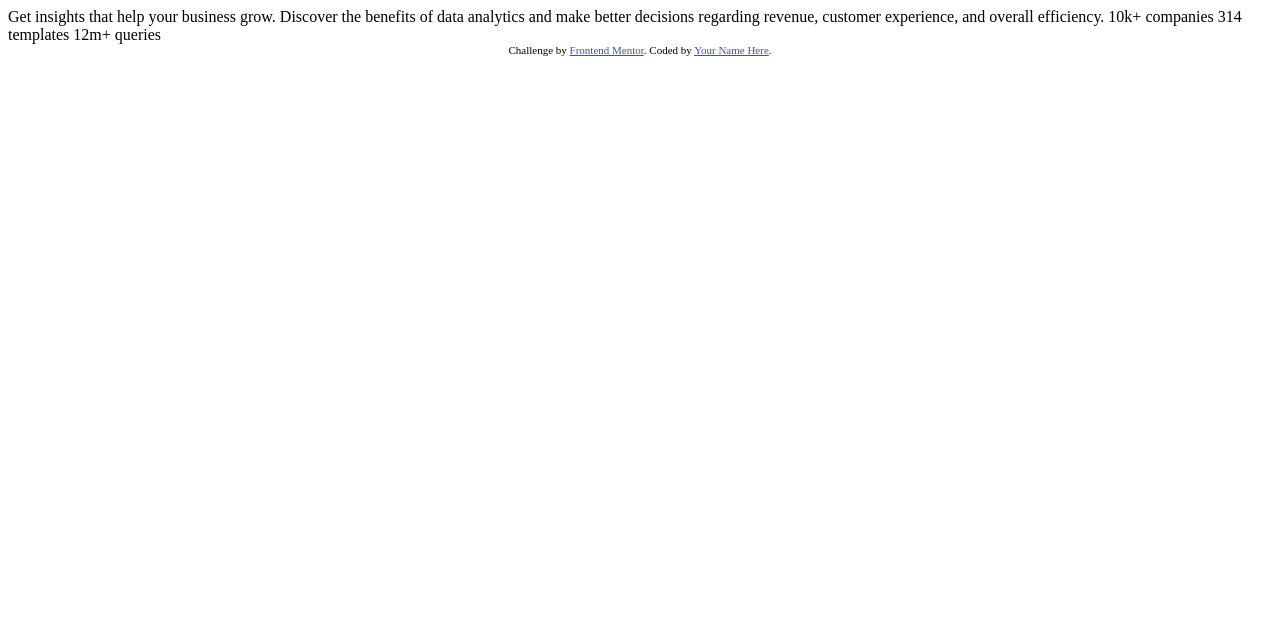
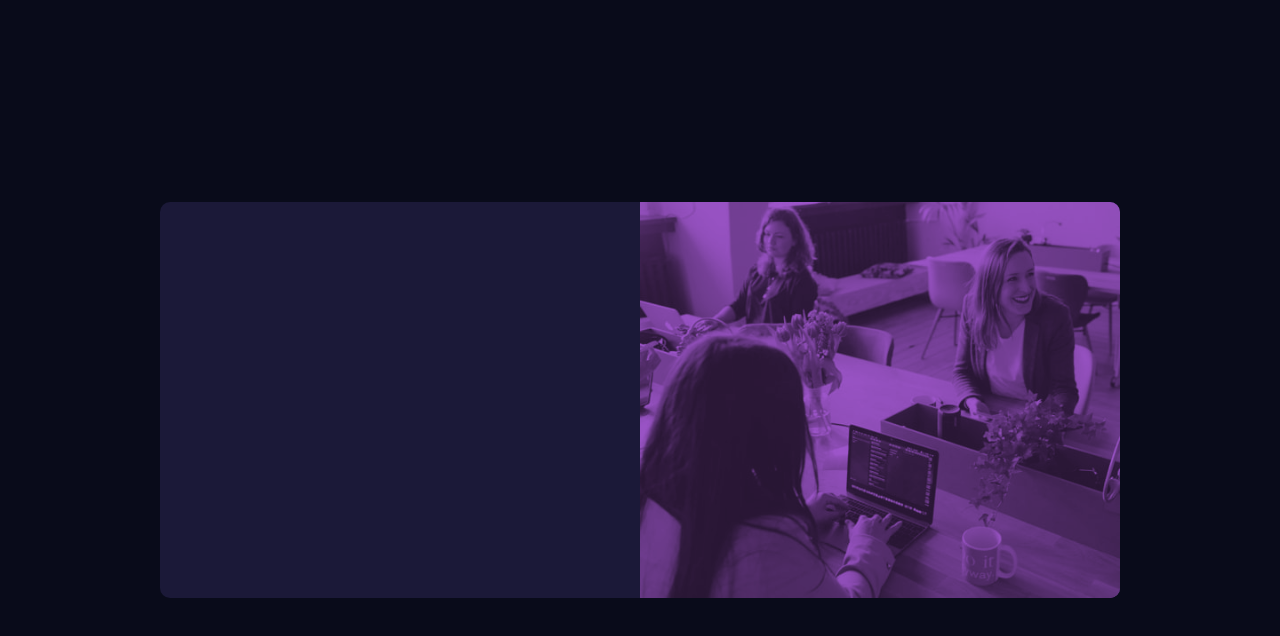
Before and after one commit to aug-dev/preview-card-component, a plain HTML site: page index.html in a window 1280 px wide. Drawn offline with Linux system fonts and the light colour scheme.

Commit message:
Responsive Layout Done (Without text)

```diff
--- /dev/null
+++ b/assets/css/main-stylesheet.css
@@ -0,0 +1,90 @@
+*, *::before, *::after { box-sizing: border-box; }
+
+/* Color variables */
+:root {
+    /* Primary colors */
+    --main-background: hsl(233, 47%, 7%);
+    --card-background: hsl(244, 38%, 16%);
+    --accent: hsl(277, 64%, 61%);
+
+    /* Neutral colors */
+    --main-heading-and-stats: hsl(0, 0%, 100%);
+    --main-paragraph: hsla(0, 0%, 100%, 0.75);
+    --stat-headings: hsla(0, 0%, 100%, 0.6);
+}
+
+/* General declarations */
+body {
+    background-color: var(--main-background);
+    min-height: 100vh;
+    margin: 0;
+
+    /* Flex properties */
+    display: flex;
+    justify-content: center;
+    align-items: center;
+}
+
+main {
+    background-color: var(--card-background);
+    border-radius: 10px;
+    overflow: hidden;
+}
+
+h1 {
+    font-family: "Inter", 'Segoe UI', Tahoma, Geneva, Verdana, sans-serif;
+    font-weight: 700;
+}
+
+/* Image filters */
+.image-filter { background-color: var(--accent); }
+
+.mobile-image, .desktop-image {
+    fiLter: contrast(60%) brightness(115%);
+    mix-blend-mode: multiply;
+    display: block;
+}
+
+/* All media queries */
+
+/* If screen width is 1024px or less, apply these rules */
+@media all and (max-width: 64rem) {
+
+    main {
+        width: 20.4375rem; /* 327px */
+        width: 80%;
+    }
+
+    .mobile-image {
+        width: 100%;
+        height: auto;
+    }
+
+    .desktop-image { display: none; }
+}
+
+/* If screen width is bigger than 1024px, apply these rules */
+@media all and (min-width: 64rem) {
+
+    main {
+        width: 75%;
+        /* Flexbox properties */
+        display: flex;
+        flex-flow: row-reverse nowrap;
+    }
+
+    .image-filter {
+        width: 50%;
+        height: 100%
+    }
+
+    .desktop-image {
+        width: 100%;
+        height: 100%;
+    }
+
+    .text-area {
+        width: 50%;
+    }
+    .mobile-image { display: none; }
+}
--- a/index.html
+++ b/index.html
@@ -1,33 +1,47 @@
 <!DOCTYPE html>
+<!-- Note: Decorative images don't need alternative text. -->
 <html lang="en">
 <head>
-  <meta charset="UTF-8">
-  <meta name="viewport" content="width=device-width, initial-scale=1.0"> <!-- displays site properly based on user's device -->
+  <meta charset="UTF-8"/>
+  <meta name="viewport" content="width=device-width, initial-scale=1.0"/> <!-- displays site properly based on user's device -->
 
-  <link rel="icon" type="image/png" sizes="32x32" href="./images/favicon-32x32.png">
-
+  <link rel="icon" type="image/png" sizes="32x32" href="./images/favicon-32x32.png"/>
   <title>Frontend Mentor | Stats preview card component</title>
 
-  <!-- Feel free to remove these styles or customise in your own stylesheet 👍 -->
-  <style>
-    .attribution { font-size: 11px; text-align: center; }
-    .attribution a { color: hsl(228, 45%, 44%); }
-  </style>
+  <!-- Import necessary fonts -->
+  <link rel="preconnect" href="https://fonts.googleapis.com">
+  <link rel="preconnect" href="https://fonts.gstatic.com" crossorigin>
+  <link rel="stylesheet"
+    href="https://fonts.googleapis.com/css?family=Inter:400,700">
+  <link rel="stylesheet"
+    href="https://fonts.googleapis.com/css?family=Lexend+Deca::400"/>
+
+  <!-- Custom CSS Stylesheet -->
+  <link rel="stylesheet" href="assets/css/main-stylesheet.css"/>
 </head>
 <body>
-
-  Get insights that help your business grow.
-
-  Discover the benefits of data analytics and make better decisions regarding revenue, customer
-  experience, and overall efficiency.
-
-  10k+ companies
-  314 templates
-  12m+ queries
-
-  <div class="attribution">
-    Challenge by <a href="https://www.frontendmentor.io?ref=challenge" target="_blank">Frontend Mentor</a>.
-    Coded by <a href="#">Your Name Here</a>.
-  </div>
+  <main>
+    <div class="image-filter">
+      <!-- Desktop header image -->
+      <img src="assets/images/image-header-desktop.jpg" alt="" class="desktop-image"/>
+      <!-- Mobile header image -->
+      <img src="assets/images/image-header-mobile.jpg" alt="" class="mobile-image"/>
+    </div>
+    <!-- Page text -->
+    <div class="text-area">
+      <!-- <h1>Get <em>insights</em> that help your business grow.</h1>
+      <p>
+        Discover the benefits of data analytics and make better decisions
+        regarding revenue, customer experience, and overall efficiency.
+      </p>
+      <div class="numbers">
+        <ul>
+          <li>10k+ companies</li>
+          <li>314 templates</li>
+          <li>12m+ queries</li>
+        </ul>
+      </div> -->
+    </div>
+  </main>
 </body>
 </html>
```
Also changed, not shown: assets/images/favicon-32x32.png (renamed from images/favicon-32x32.png), assets/images/image-header-desktop.jpg (renamed from images/image-header-desktop.jpg), assets/images/image-header-mobile.jpg (renamed from images/image-header-mobile.jpg).
